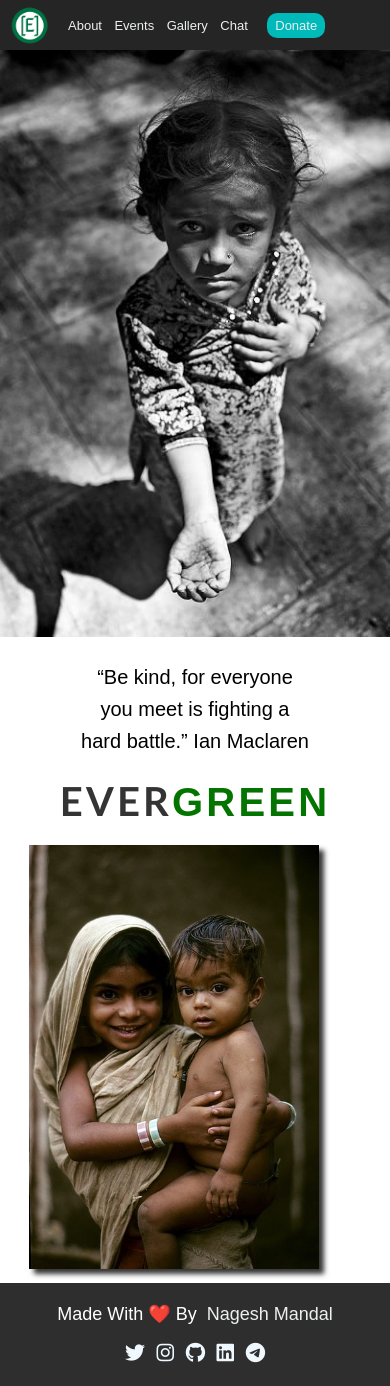
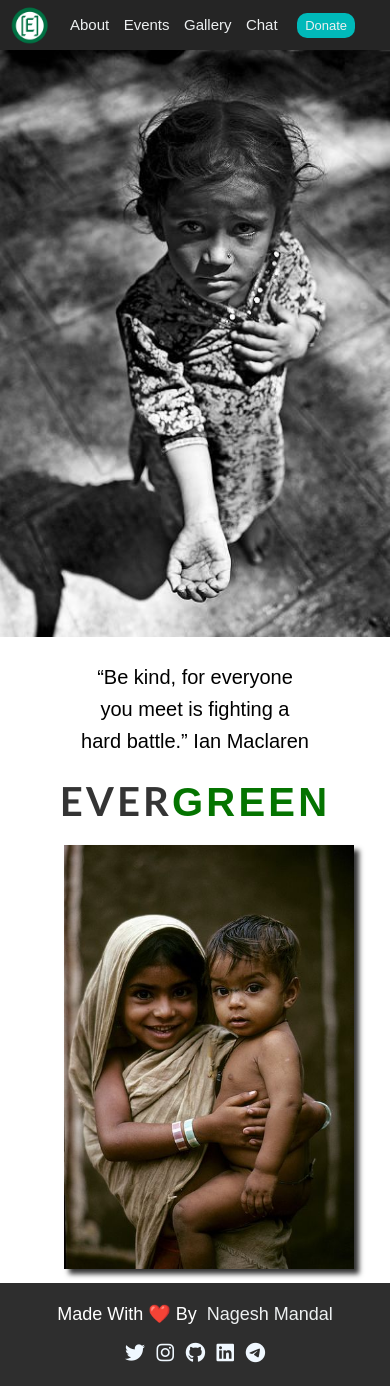
Before and after one commit to NageshMandal/Evergreen-Foundation, a plain HTML site: page mobilescreen/phone.html in a window 390 px wide. Drawn offline with Linux system fonts and the light colour scheme.

Commit message:
Update phone.css

```diff
--- a/mobilescreen/phone.css
+++ b/mobilescreen/phone.css
@@ -26,9 +26,9 @@ header{
     display: inline-block;
 }
 .nav__links li a{
-    font-size: 13px;
+    font-size: 15px;
     transition: all 0.3 ease 0s;
-    padding-left: 8px;
+    padding-left: 10px;
 }
 .nav__links li a:hover{
     color:rgb(0, 185, 185);
@@ -60,7 +60,7 @@ header{
     line-height: 2rem;
 }
 form{
-    margin-left:5.5rem;
+    margin-left:8rem;
     margin-top:10px;
 }
 .heading{
@@ -81,7 +81,7 @@ form{
 }
 .img{
     margin-top:20px;
-    margin-left:1.8rem;
+    margin-left:4rem;
     margin-bottom:10px;
 }
 .img img{
```
